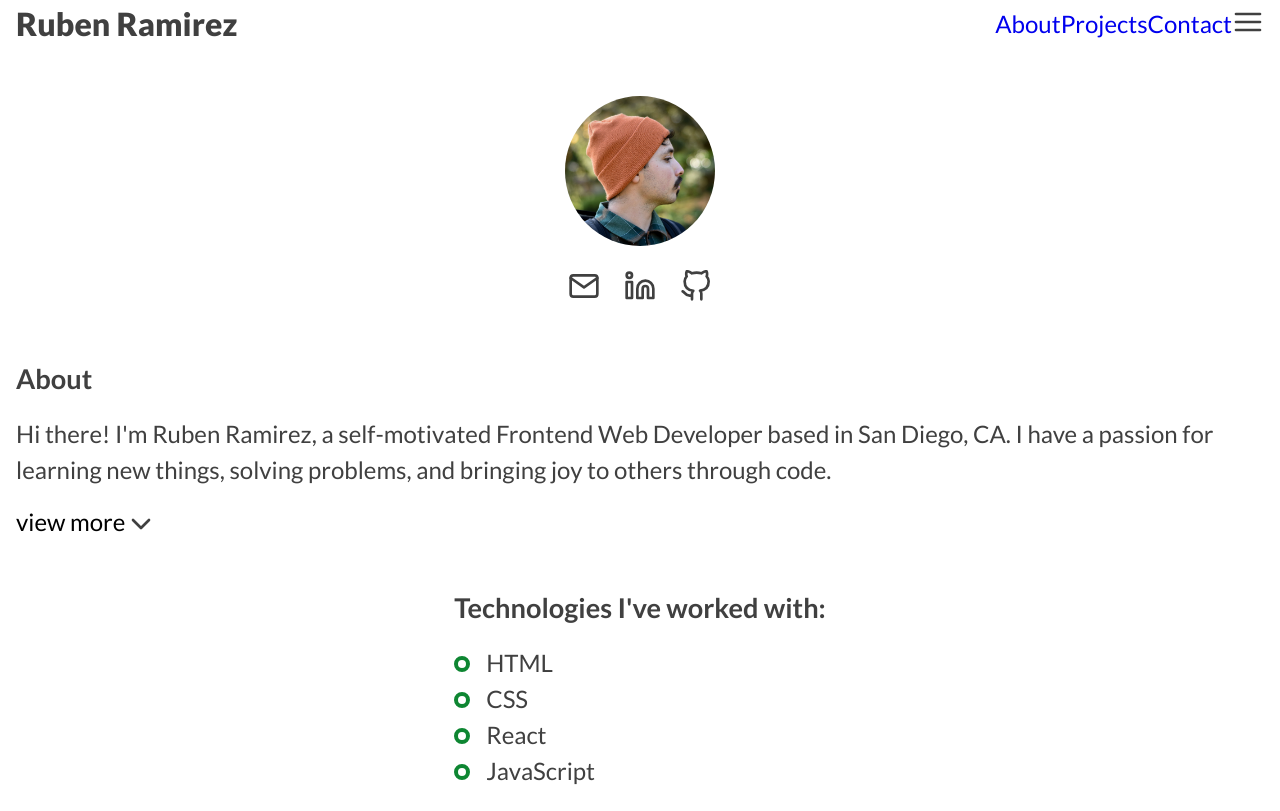
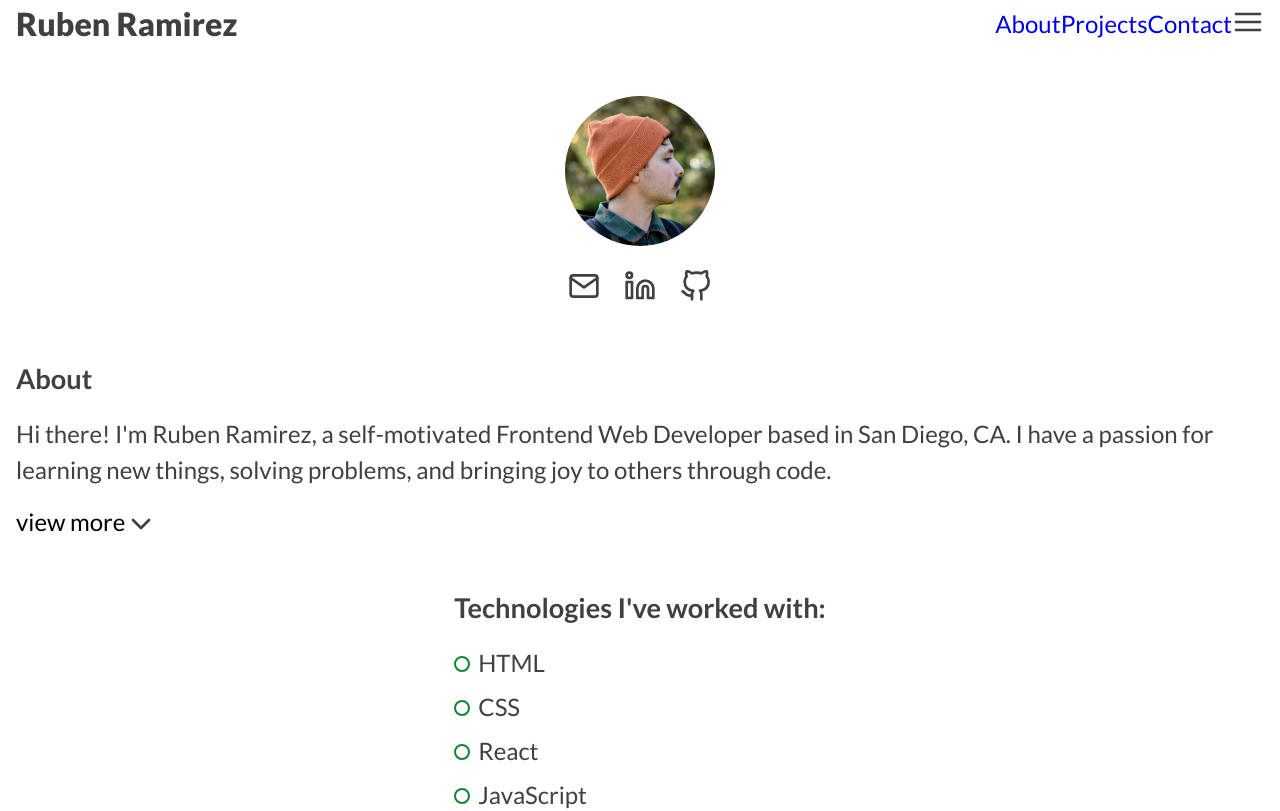
Before and after one commit to rramirez216/rubenramirezdev, a React (Create React App) app: page / in a window 1280 px wide. Shown: the top 811 px of the page. Built offline with nearby package versions, Linux system fonts and the light colour scheme.

Commit message:
changes to the skills section
-bullet element was moved up to be a sibling of the skill

LiContainer was created to animate it on hover

adds variants for the list item bullet and licontainer that is actived while hovering over the list item

```diff
--- a/src/components/Skills.js
+++ b/src/components/Skills.js
@@ -1,16 +1,44 @@
 import React from 'react'
 import styled from 'styled-components'
+import { motion } from 'framer-motion'
 import { skills } from '../data/data'
 
 const Skills = () => {
+  const listItemVariant = {
+    rest: {
+      x: 0,
+    },
+    hover: {
+      x: 100,
+    },
+  }
+  const bulletVariant = {
+    rest: {
+      // opacity: 0,
+      x: 0,
+    },
+    hover: {
+      x: 100,
+      // opacity: 1,
+      transition: {
+        delay: 0.1,
+        duration: 0.2,
+      },
+    },
+  }
   return (
     <Wrapper>
       <Heading>Technologies I've worked with:</Heading>
       <List>
         {skills.map((skill, index) => (
-          <ListItem key={index}>
-            <Bullet></Bullet>
-            {skill}
+          <ListItem
+            initial='rest'
+            whileHover='hover'
+            animate='rest'
+            key={index}
+          >
+            <Bullet variants={bulletVariant}></Bullet>
+            <LiContainer variants={listItemVariant}>{skill}</LiContainer>
           </ListItem>
         ))}
       </List>
@@ -28,20 +56,25 @@ const Heading = styled.h2`
   width: 100%;
 `
 const List = styled.ul`
+  display: flex;
+  flex-flow: column;
+  gap: 8px;
   list-style: none;
   margin: 0;
   padding: 0;
 `
-const ListItem = styled.li`
+const ListItem = styled(motion.li)`
   display: flex;
   align-items: baseline;
-  gap: 16px;
+  gap: 8px;
 `
-const Bullet = styled.span`
+const LiContainer = styled(motion.div)``
+const Bullet = styled(motion.span)`
   display: block;
   width: 16px;
   height: 16px;
-  border: 4px solid hsl(138, 81%, 29%);
+  /* border: 2px solid hsl(0, 0%, 25%); */
+  border: 2px solid hsl(138, 81%, 29%);
   /* background-color: hsl(138, 81%, 29%); */
   border-radius: 50%;
 `
```
